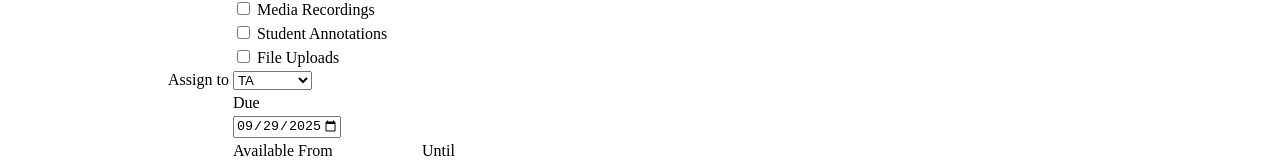
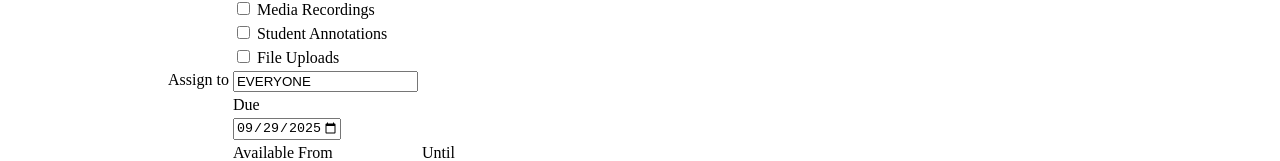
Before and after one commit to theinhumaneme/cs5610-kambaz-fa-25-kalyan-mudumby, a Next.js app: page /Courses/1234/Assignments/123 in a window 1280 px wide. Shown: the part 397-558 px from the top of the page. Built offline with nearby package versions, Linux system fonts and the light colour scheme.

Commit message:
fixup: dropdown -> input field

```diff
--- a/app/(Kambaz)/Courses/[cid]/Assignments/[aid]/page.tsx
+++ b/app/(Kambaz)/Courses/[cid]/Assignments/[aid]/page.tsx
@@ -106,12 +106,7 @@ export default function AssignmentEditor() {
             <label htmlFor="wd-assign-to">Assign to</label>
           </td>
           <td>
-            <select id="wd-points">
-              <option value="EVERYONE">Everyone</option>
-              <option selected={true} value="TEACHING-ASSISTANT">
-                TA
-              </option>
-            </select>
+            <input id="wd-assign-to" defaultValue="EVERYONE" />
           </td>
         </tr>
         <tr>
```
